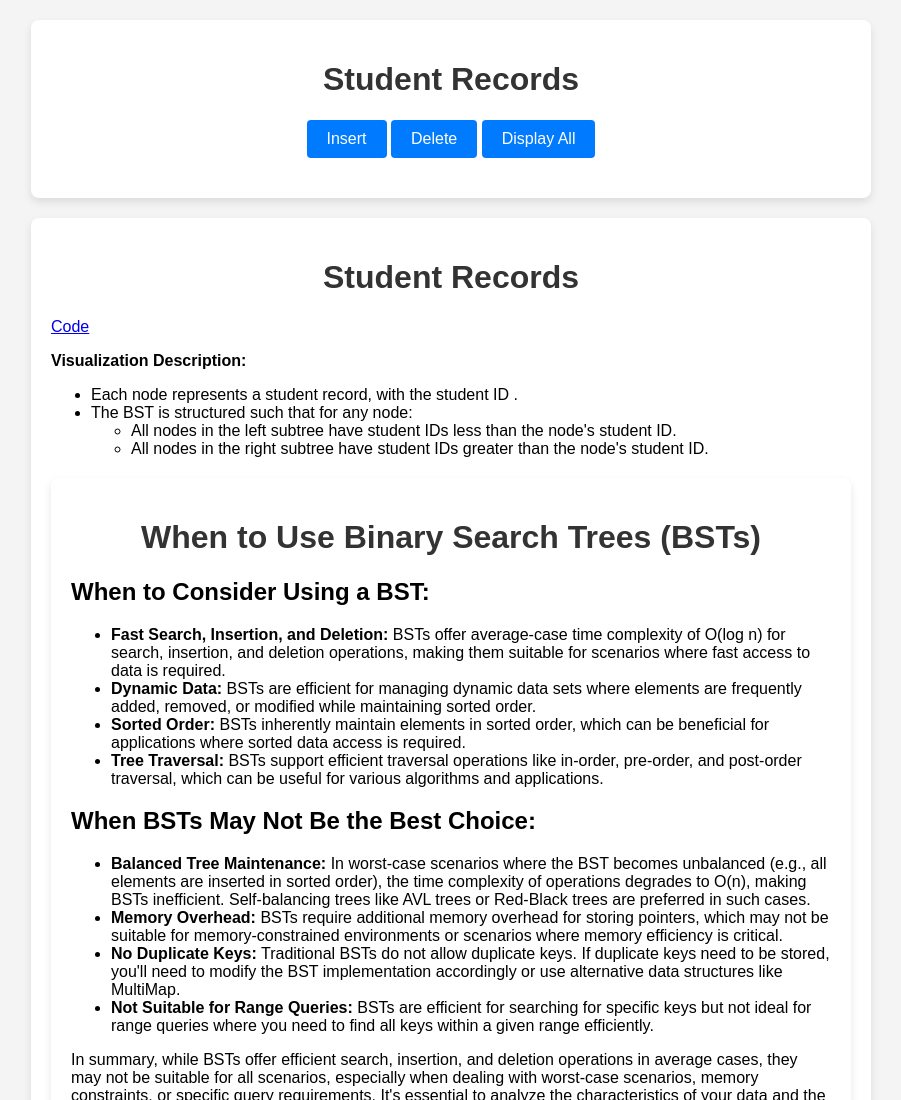
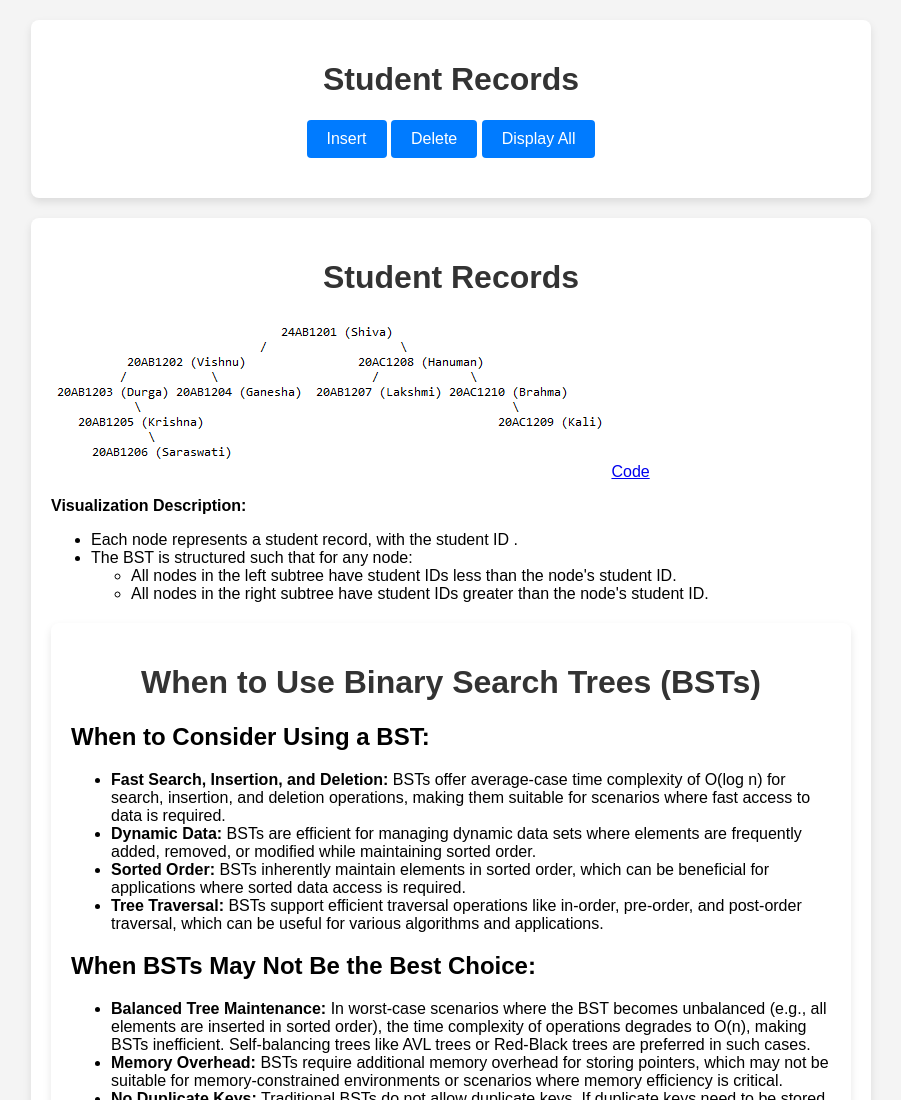
Before and after one commit to Debbatisudheer/BST-insertion-and-deletion, a plain HTML site: page index.html in a window 1280 px wide. Shown: the top 1100 px of the page, without its empty margins (189-1090 px from the left). Drawn offline with Linux system fonts and the light colour scheme.

Commit message:
Update index.html

```diff
--- a/index.html
+++ b/index.html
@@ -62,6 +62,7 @@
   </div>
     <div class="container">
     <h1>Student Records</h1>
+       <img src="Screenshot (732).png" alt="Description of the image">
 
         <a href="https://github.com/Debbatisudheer/BST-insertion-and-deletion/blob/master/bst.py" target="_blank">Code</a></p>
          <p>
```
